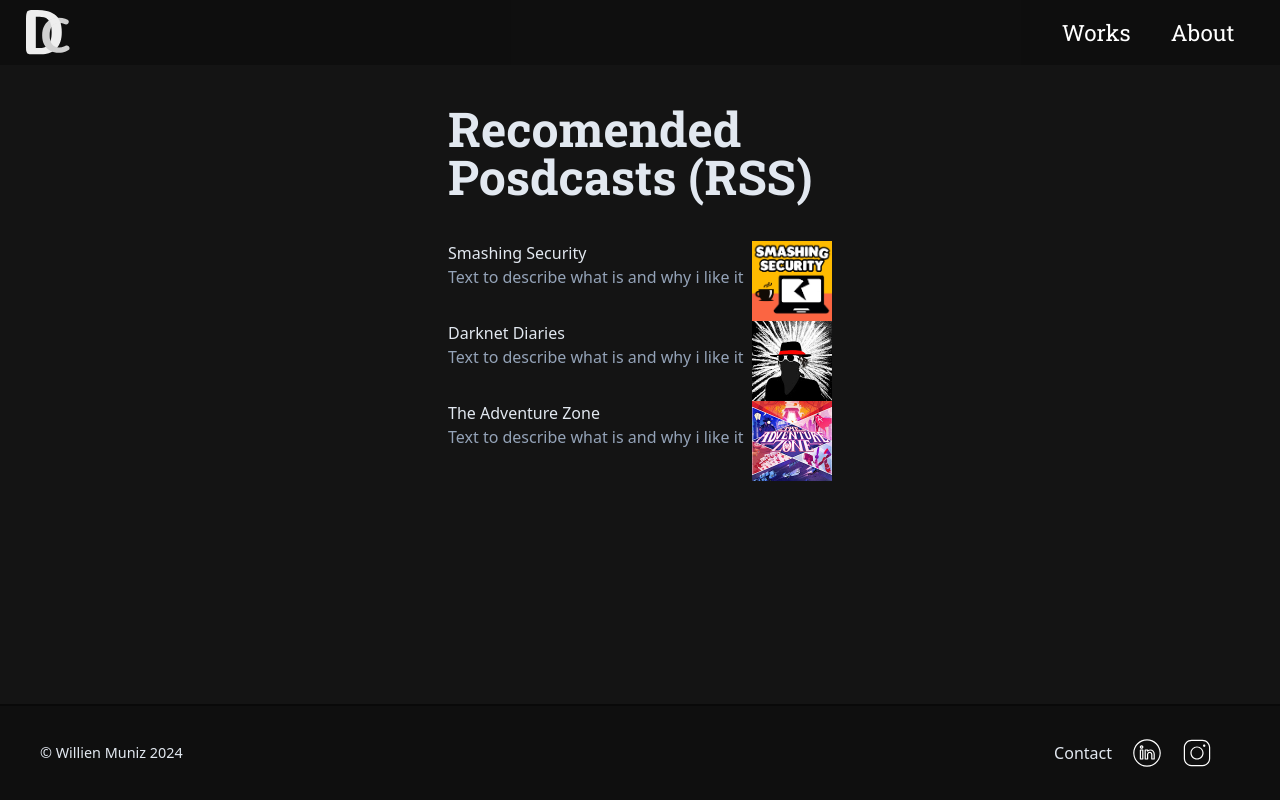
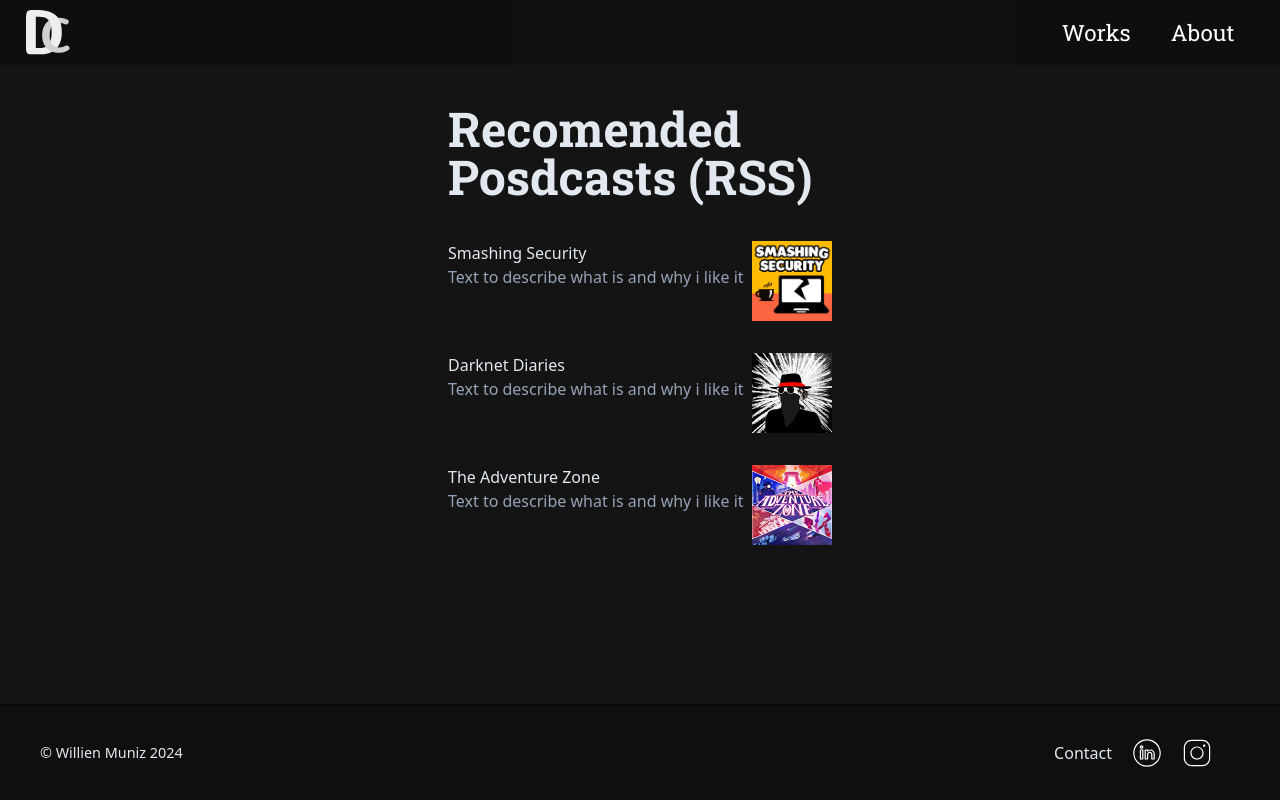
Before and after one commit to Willienn/site, a Next.js app: page /rss in a window 1280 px wide. Built offline with nearby package versions, Linux system fonts and the light colour scheme.

Commit message:
feat (main): fix gap in podcast list

```diff
--- a/src/app/(main)/rss/page.tsx
+++ b/src/app/(main)/rss/page.tsx
@@ -6,7 +6,7 @@
     <main className="w-full h-full py-10">
       <div className="container w-fit h-full mx-auto flex flex-col gap-10 max-w-[30%]">
         <h1 className="text-xl md:text-3xl lg:text-5xl font-bold font-roboto_slab">Recomended Posdcasts (RSS)</h1>
-        <ul className="">
+        <ul className="flex flex-col gap-8">
           {FEEDS.map((feed) => (
             <li key={feed.slug} className="list-none"
             >
```
